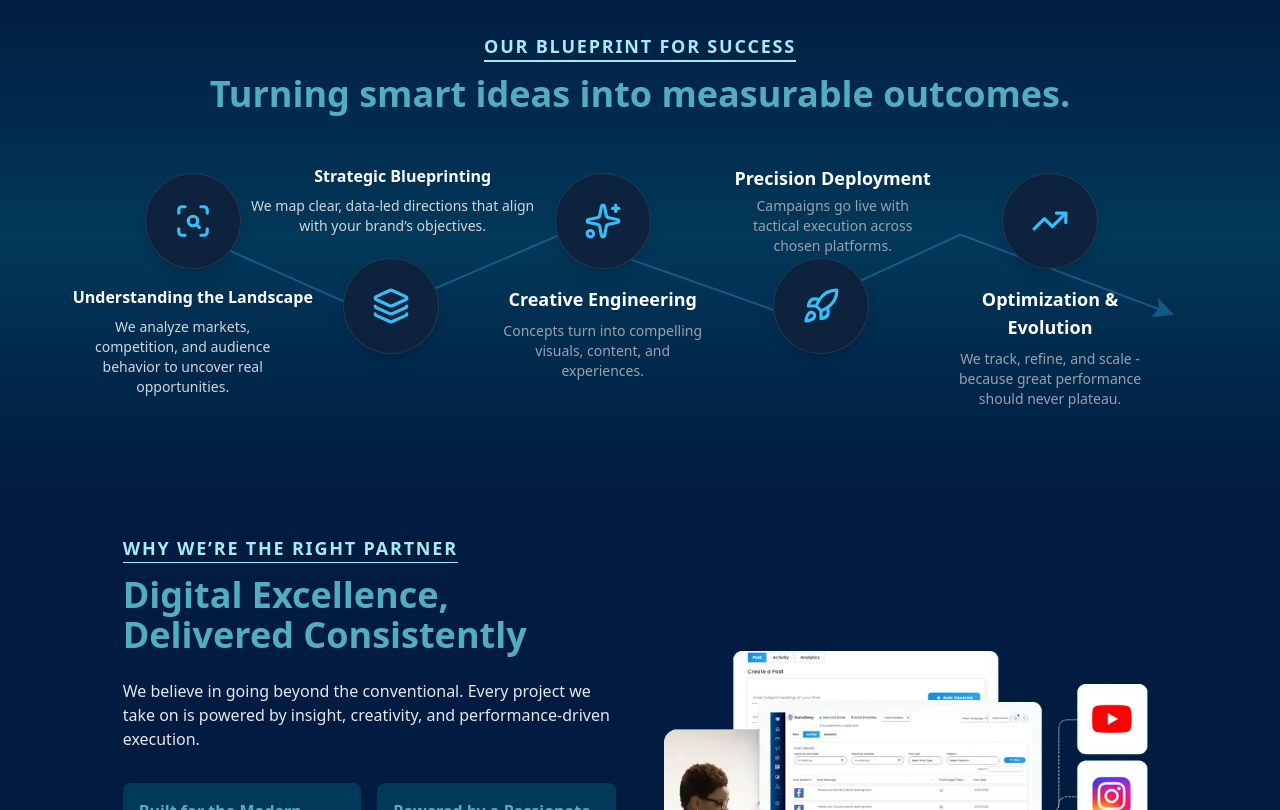
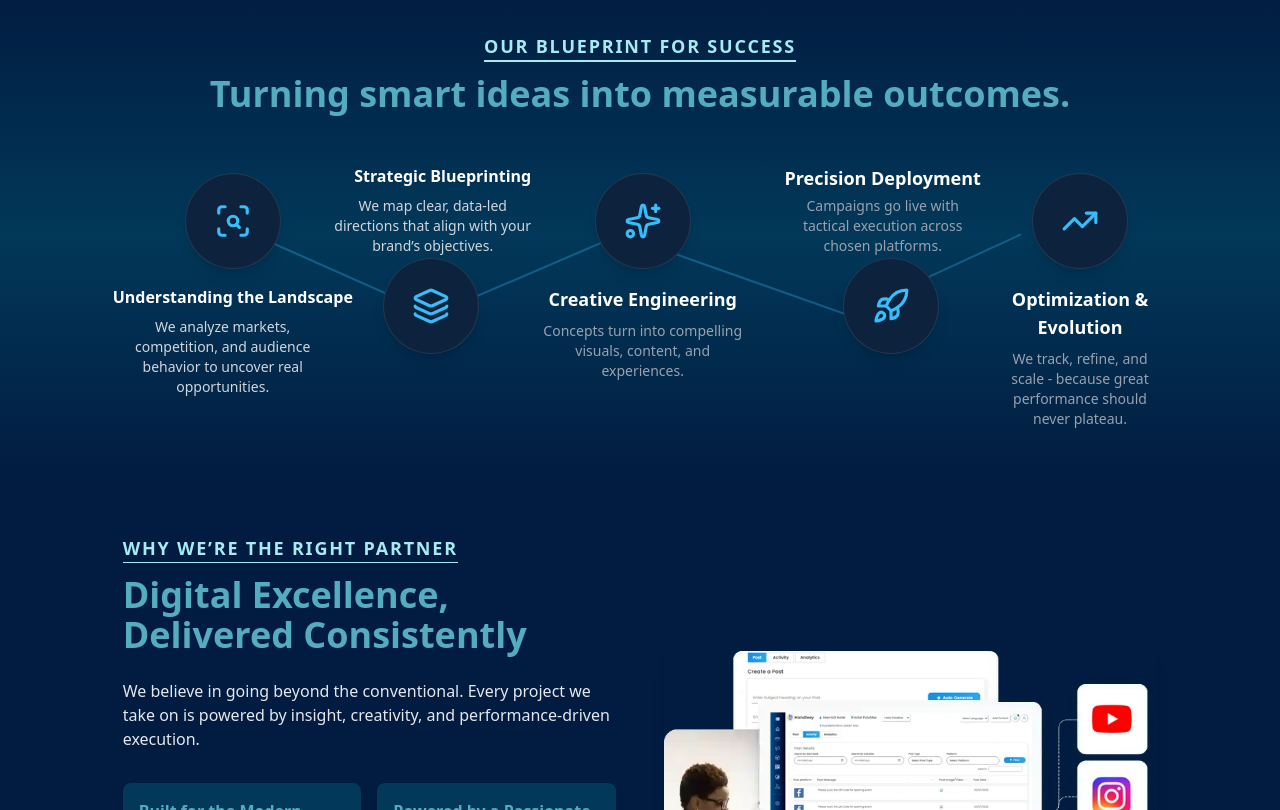
Before and after one commit to Chandan2812/bigwignew, a Next.js app: page /about in a window 1280 px wide. Shown: the part 1900-2710 px from the top of the page. Built offline with nearby package versions, Linux system fonts and the light colour scheme.

Commit message:
updated about

```diff
--- a/src/app/about/page.tsx
+++ b/src/app/about/page.tsx
@@ -4,7 +4,7 @@ import Image from "next/image";
 import Nav from "../../../components/Nav";
 import Footer from "../../../components/Footer";
 
-import heroImg from "../../../Assets/Grow_your_business-removebg-preview.webp"; // replace with your hero image
+import heroImg from "../../../Assets/hero/banner-slider-3.jpg"; // replace with your hero image
 import aboutImg from "../../../Assets/Handleey-SMS-New-removebg-preview.webp"; // replace with your image
 import { useState } from "react";
 import PopupForm from "../../../components/PopupForm";
@@ -238,17 +238,16 @@ export default function About() {
 
                 {/* UPDATED — 6-POINT ZIGZAG LINE */}
                 <path
-                  d="M 130 80
-                      L 400 200
-                      L 680 80
-                      L 1020 200
-                      L 1280 80
-                      L 1600 200"
+                  d="M 220 80
+                      L 490 200
+                      L 770 80
+                      L 1110 200
+                      L 1370 80
+                      "
                   stroke="#38BDF8"
                   strokeWidth="3"
                   fill="none"
                   strokeLinecap="round"
-                  marker-end="url(#arrow)"
                 />
               </svg>
             </div>
@@ -256,7 +255,7 @@ export default function About() {
             {/* DESKTOP — ABSOLUTE POSITION STEPS */}
             <div className="hidden md:block relative h-[300px] ">
               {/* STEP 1 — Top Left */}
-              <div className="absolute -left-[50px] top-[35px] text-center">
+              <div className="absolute -left-[10px] top-[35px] text-center">
                 <div
                   className="bg-[#0d223c] border border-white/10 rounded-full w-24 h-24
           flex items-center justify-center shadow-lg mx-auto"
@@ -273,7 +272,7 @@ export default function About() {
               </div>
 
               {/* STEP 2 — Bottom */}
-              <div className="absolute left-[220px] top-[120px] text-center">
+              <div className="absolute left-[260px] top-[120px] text-center">
                 <div
                   className="bg-[#0d223c] border border-white/10 rounded-full w-24 h-24
           flex items-center justify-center shadow-lg mx-auto"
@@ -283,14 +282,14 @@ export default function About() {
                 <h4 className="text-base font-semibold text-white mt-4 absolute -left-[40px] -top-[110px] min-w-[200px] ">
                   Strategic Blueprinting
                 </h4>
-                <p className="text-gray-300 text-sm min-w-[300px] mt-2 absolute -left-[100px] -top-[70px]">
+                <p className="text-gray-300 text-sm min-w-[200px] mt-2 absolute -left-[50px] -top-[70px]">
                   We map clear, data-led directions that align with your brand’s
                   objectives.
                 </p>
               </div>
 
               {/* STEP 3 — Top */}
-              <div className="absolute left-[370px] top-[35px] text-center">
+              <div className="absolute left-[410px] top-[35px] text-center">
                 <div
                   className="bg-[#0d223c] border border-white/10 rounded-full w-24 h-24
           flex items-center justify-center shadow-lg mx-auto"
@@ -307,23 +306,23 @@ export default function About() {
               </div>
 
               {/* STEP 4 — Bottom */}
-              <div className="absolute left-[650px] top-[120px] text-center">
+              <div className="absolute left-[720px] top-[120px] text-center">
                 <div
                   className="bg-[#0d223c] border border-white/10 rounded-full w-24 h-24
           flex items-center justify-center shadow-lg mx-auto"
                 >
                   <Rocket size={38} className="text-[#38BDF8]" />
                 </div>
-                <h4 className="text-lg font-semibold text-white mt-4 absolute -left-[40px] -top-[110px] min-w-[200px] ">
+                <h4 className="text-lg font-semibold text-white mt-4 absolute -left-[60px] -top-[110px] min-w-[200px] ">
                   Precision Deployment
                 </h4>
-                <p className="text-gray-400 text-sm max-w-[220px] mt-2 absolute -left-[40px] -top-[70px] min-w-[200px] ">
+                <p className="text-gray-400 text-sm max-w-[220px] mt-2 absolute -left-[60px] -top-[70px] min-w-[200px] ">
                   Campaigns go live with tactical execution across chosen
                   platforms.
                 </p>
               </div>
               {/* STEP 4 — Top */}
-              <div className="absolute left-[820px] top-[35px] text-center">
+              <div className="absolute left-[880px] top-[35px] text-center">
                 <div
                   className="bg-[#0d223c] border border-white/10 rounded-full w-24 h-24
           flex items-center justify-center shadow-lg mx-auto"
```
